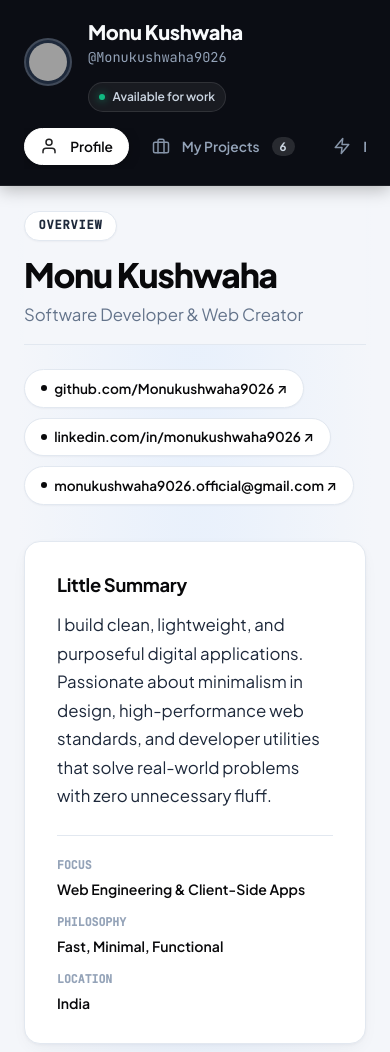
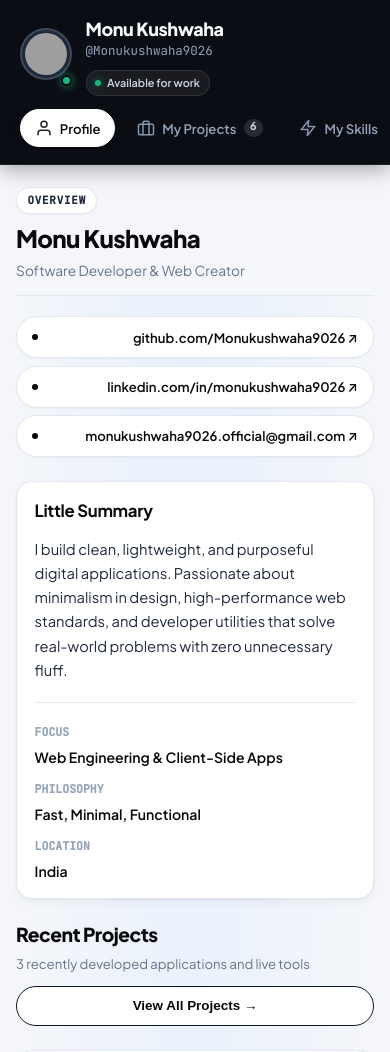
Before and after one commit to Monukushwaha9026/monukushwaha9026.github.io, a plain HTML site: page index.html in a window 390 px wide. Shown: the top 1052 px of the page. Drawn offline with Linux system fonts and the light colour scheme; grey boxes are pictures that could not be loaded.

Commit message:
Optimize mobile layout: app-shell responsive header, edge-to-edge pill navigation, and compact card padding

```diff
--- a/index.html
+++ b/index.html
@@ -23,6 +23,7 @@
             alt="Monu Kushwaha"
             class="sidebar-avatar"
           />
+          <span class="avatar-online-dot"></span>
         </div>
         <div class="user-meta">
           <h1 class="user-name">Monu Kushwaha</h1>
--- a/style.css
+++ b/style.css
@@ -81,7 +81,21 @@ body {
 }
 
 .avatar-container {
+  position: relative;
+  display: inline-block;
   margin-bottom: 1.25rem;
+}
+
+.avatar-online-dot {
+  position: absolute;
+  bottom: 3px;
+  right: 3px;
+  width: 14px;
+  height: 14px;
+  background-color: #10b981;
+  border-radius: 50%;
+  border: 2.5px solid var(--bg-sidebar);
+  box-shadow: 0 0 8px rgba(16, 185, 129, 0.75);
 }
 
 .sidebar-avatar {
@@ -768,30 +782,33 @@ body {
 
 /* ============================================================
    RESPONSIVE DESIGN (MOBILE & TABLET)
+   Tailored mobile-first layout inspired by mobile app shell
    ============================================================ */
 @media (max-width: 960px) {
   .layout-wrapper {
     flex-direction: column;
   }
 
+  /* Top Dark Obsidian Profile Header */
   .sidebar {
     width: 100%;
     min-width: 100%;
     height: auto;
     position: sticky;
     top: 0;
-    padding: 1.25rem 1.5rem 1rem;
+    padding: 1.15rem 1.25rem 0.85rem;
     border-right: none;
     border-bottom: 1px solid var(--border-sidebar);
-    box-shadow: 0 4px 16px rgba(0, 0, 0, 0.25);
+    box-shadow: 0 4px 20px rgba(0, 0, 0, 0.35);
     flex-direction: column;
+    z-index: 60;
   }
 
   .sidebar-header {
     display: flex;
     align-items: center;
-    gap: 1rem;
-    margin-bottom: 1rem;
+    gap: 0.85rem;
+    margin-bottom: 0.85rem;
   }
 
   .avatar-container {
@@ -799,15 +816,45 @@ body {
   }
 
   .sidebar-avatar {
-    width: 48px;
-    height: 48px;
+    width: 52px;
+    height: 52px;
+    border-width: 2px;
   }
 
+  .avatar-online-dot {
+    bottom: 0px;
+    right: 0px;
+    width: 11px;
+    height: 11px;
+    border-width: 2px;
+  }
+
+  .user-name {
+    font-size: 1.12rem;
+    line-height: 1.2;
+  }
+
+  .user-handle {
+    font-size: 0.78rem;
+    margin: 0.1rem 0 0.35rem;
+  }
+
+  .status-pill {
+    font-size: 0.68rem;
+    padding: 0.18rem 0.55rem;
+    gap: 0.35rem;
+  }
+
+  /* Segmented Scrollable Pill Navigation (No clipping on small screens) */
   .sidebar-nav {
     flex-direction: row;
     overflow-x: auto;
-    padding-bottom: 0.25rem;
-    gap: 0.4rem;
+    padding-bottom: 0.2rem;
+    margin-left: -1.25rem;
+    margin-right: -1.25rem;
+    padding-left: 1.25rem;
+    padding-right: 1.25rem;
+    gap: 0.45rem;
     -ms-overflow-style: none;
     scrollbar-width: none;
   }
@@ -818,34 +865,84 @@ body {
 
   .nav-item {
     white-space: nowrap;
-    padding: 0.5rem 0.95rem;
-    font-size: 0.86rem;
+    min-height: 38px;
+    padding: 0.45rem 0.85rem;
+    font-size: 0.82rem;
+    gap: 0.45rem;
+    border-radius: var(--radius-pill);
+  }
+
+  .nav-badge {
+    min-width: 18px;
+    height: 18px;
+    padding: 0 0.4rem;
+    font-size: 0.68rem;
   }
 
   .sidebar-footer {
     display: none; /* Hide in compact header on mobile */
   }
 
+  /* Main Content Area */
   .content-area {
-    padding: 0 1.5rem 4rem;
+    padding: 0 1.25rem 4rem;
   }
 
+  /* Section Title Wrap on Mobile */
   .section-title-wrap {
-    padding: 1.5rem 0 1rem;
-    margin-bottom: 1.5rem;
+    padding: 1.25rem 0 0.85rem;
+    margin-bottom: 1.25rem;
   }
 
   .section-title-wrap.scrolled {
-    padding: 0.65rem 0;
-    margin-bottom: 1.25rem;
+    padding: 0.6rem 0;
+    margin-bottom: 1rem;
+    background-color: rgba(244, 246, 250, 0.94);
+  }
+
+  .minimal-pill {
+    font-size: 0.68rem;
+    padding: 0.22rem 0.65rem;
+    margin-bottom: 0.65rem;
   }
 
   .display-title {
-    font-size: 2.1rem;
+    font-size: 1.65rem;
+    letter-spacing: -0.6px;
+    line-height: 1.2;
   }
 
   .section-title-wrap.scrolled .display-title {
-    font-size: 1.15rem;
+    font-size: 1.1rem;
+  }
+
+  .subtitle {
+    font-size: 0.86rem;
+    line-height: 1.5;
+  }
+
+  /* Minimal Cards - Compact Mobile App Surface */
+  .minimal-card,
+  .minimal-project-card {
+    padding: 1.15rem 1.25rem;
+    border-radius: 18px;
+    margin-bottom: 1.25rem;
+    box-shadow: 0 1px 3px rgba(15, 23, 42, 0.04), 0 4px 12px -2px rgba(15, 23, 42, 0.05);
+  }
+
+  .card-title {
+    font-size: 1.05rem;
+  }
+
+  .card-note {
+    font-size: 0.8rem;
+    margin-bottom: 1rem;
+  }
+
+  .summary-text {
+    font-size: 0.92rem;
+    line-height: 1.65;
+    margin-bottom: 1.25rem;
   }
 
   .summary-meta-grid {
@@ -853,17 +950,135 @@ body {
     gap: 0.75rem;
   }
 
+  /* Social Handles Pills */
+  .social-handles-pillbox {
+    flex-direction: column;
+    gap: 0.45rem;
+    margin-bottom: 1.5rem;
+  }
+
+  .pill-link {
+    width: 100%;
+    min-height: 42px;
+    padding: 0.5rem 0.95rem;
+    font-size: 0.82rem;
+    justify-content: space-between;
+  }
+
+  /* Project Cards on Mobile */
+  .project-header {
+    flex-direction: column;
+    align-items: flex-start;
+    gap: 0.45rem;
+    margin-bottom: 0.75rem;
+  }
+
+  .project-name {
+    font-size: 1.15rem;
+    line-height: 1.3;
+  }
+
+  .project-role {
+    font-size: 0.76rem;
+  }
+
+  .pill-tag {
+    font-size: 0.7rem;
+    padding: 0.2rem 0.6rem;
+  }
+
+  .project-description {
+    font-size: 0.86rem;
+    line-height: 1.6;
+    margin-bottom: 1rem;
+  }
+
   .project-footer {
     flex-direction: column;
-    align-items: flex-start;
+    align-items: stretch;
+    gap: 0.85rem;
+    padding-top: 0.85rem;
+  }
+
+  .tag-row {
+    gap: 0.35rem;
+  }
+
+  .subtle-tag {
+    font-size: 0.72rem;
+    padding: 0.2rem 0.55rem;
   }
 
   .project-actions {
     width: 100%;
+    display: flex;
+    gap: 0.5rem;
   }
 
   .action-pill {
     flex: 1;
+    min-height: 42px;
+    justify-content: center;
+    font-size: 0.84rem;
+    text-align: center;
+  }
+
+  /* Skills Capsules */
+  .capsule-grid {
+    grid-template-columns: 1fr;
+    gap: 0.5rem;
+  }
+
+  .capsule-item {
+    padding: 0.75rem 0.95rem;
+    border-radius: 10px;
+  }
+
+  .capsule-name {
+    font-size: 0.88rem;
+  }
+
+  .capsule-level {
+    font-size: 0.74rem;
+  }
+
+  /* Learning Timeline */
+  .timeline-card {
+    padding: 1.15rem 1.25rem;
+  }
+
+  .timeline-institution {
+    font-size: 1.08rem;
+  }
+
+  .timeline-degree {
+    font-size: 0.82rem;
+  }
+
+  .timeline-description {
+    font-size: 0.85rem;
+  }
+
+  /* Block Header */
+  .block-header {
+    flex-direction: column;
+    align-items: stretch;
+    gap: 0.75rem;
+  }
+
+  .block-title {
+    font-size: 1.2rem;
+  }
+
+  .block-subtitle {
+    font-size: 0.82rem;
+  }
+
+  .see-all-btn {
+    width: 100%;
+    min-height: 40px;
+    display: flex;
+    align-items: center;
     justify-content: center;
   }
 
@@ -873,3 +1088,19 @@ body {
     text-align: center;
   }
 }
+
+@media (max-width: 480px) {
+  .content-area {
+    padding: 0 1rem 3.5rem;
+  }
+
+  .minimal-card,
+  .minimal-project-card {
+    padding: 1rem 1.1rem;
+    border-radius: 16px;
+  }
+
+  .display-title {
+    font-size: 1.5rem;
+  }
+}
```
